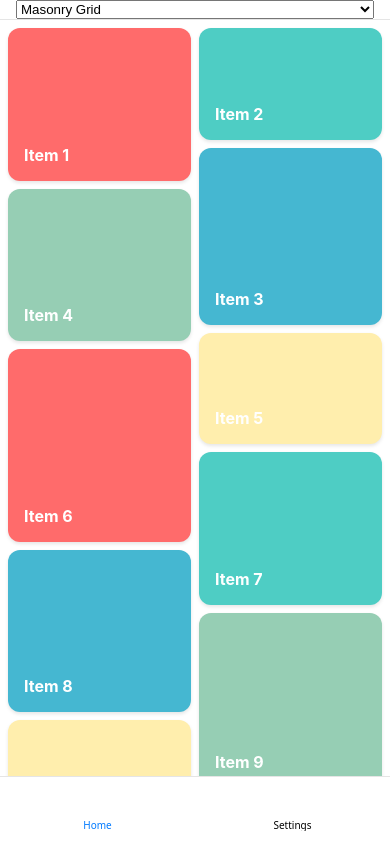
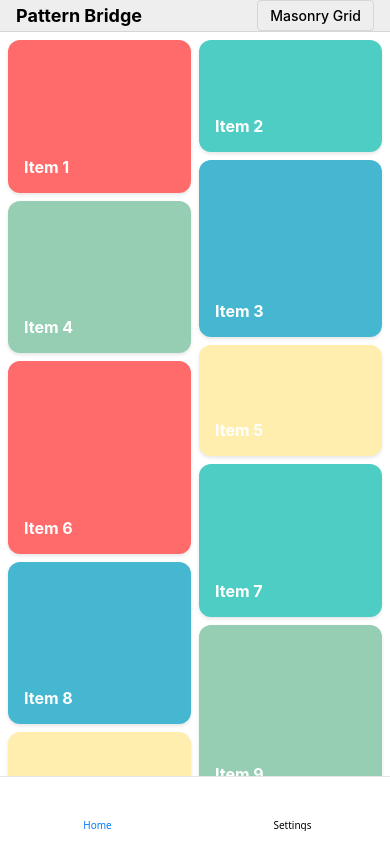
Before and after one commit to jackccrawford/pattern-bridge, a React Native app: screen /Home in a window 390 px wide. Built offline with nearby package versions, Linux system fonts and the light colour scheme; some icons are missing.

Commit message:
fix: improve pattern switching and modal UX
- Filter out current pattern from modal options
- Add transition state to prevent UI lockup
- Add cleanup delay for proper unmounting
- Memoize pattern rendering for better performance
- Follow MD3 guidelines for modal options

```diff
--- a/src/components/Header.tsx
+++ b/src/components/Header.tsx
@@ -1,87 +1,173 @@
-import React from 'react';
-import { StyleSheet, View, Platform } from 'react-native';
-import { Picker } from '@react-native-picker/picker';
+import React, { useState } from 'react';
+import { StyleSheet, View, Platform, Modal, Pressable, TouchableOpacity } from 'react-native';
 import { useTheme } from '../contexts/ThemeContext';
+import { Text } from './Text';
 
-type Pattern = 'masonry' | 'partyMode' | 'cardSwipe' | 'infiniteScroll';
+// [AI-FREEZE] Pattern type definition - core app pattern types should remain stable
+type Pattern = 'masonry' | 'cowbell' | 'cardswipe' | 'infinitescroll';
 
+// [AI-FREEZE] Component interface - maintains consistent prop structure
 interface HeaderProps {
   selectedPattern: Pattern;
   onPatternChange: (pattern: Pattern) => void;
 }
 
+// [AI-MUTABLE] Pattern options may change as new patterns are added
 const patterns = [
   { label: 'Masonry Grid', value: 'masonry' },
-  { label: 'Party Mode', value: 'partyMode' },
-  { label: 'Card Swipe', value: 'cardSwipe' },
-  { label: 'Infinite Scroll', value: 'infiniteScroll' },
+  { label: 'Party Mode', value: 'cowbell' },
+  { label: 'Card Swipe', value: 'cardswipe' },
+  { label: 'Infinite Scroll', value: 'infinitescroll' },
 ];
 
 export const Header: React.FC<HeaderProps> = ({ selectedPattern, onPatternChange }) => {
   const { theme } = useTheme();
+  const [modalVisible, setModalVisible] = useState(false);
+
+  // [AI-MUTABLE] Pattern label mapping may change with UI updates
+  const selectedLabel = patterns.find(p => p.value === selectedPattern)?.label || '';
 
   return (
-    <View style={[styles.header, { backgroundColor: theme.colors.surface }]}>
-      <View style={styles.pickerContainer}>
-        <Picker
-          selectedValue={selectedPattern}
-          onValueChange={(value) => onPatternChange(value as Pattern)}
-          style={[
-            styles.picker,
-            Platform.select({
-              ios: { color: theme.colors.text },
-              android: { color: theme.colors.text, backgroundColor: 'transparent' },
-            }),
-          ]}
-          itemStyle={Platform.select({
-            ios: { color: theme.colors.text },
-          })}
-        >
-          {patterns.map((pattern) => (
-            <Picker.Item
-              key={pattern.value}
-              label={pattern.label}
-              value={pattern.value}
-              color={theme.colors.text}
-            />
-          ))}
-        </Picker>
+    <>
+      {/* [AI-FREEZE] Header container structure - follows MD3 header pattern */}
+      <View style={[styles.headerContainer, { backgroundColor: '#eee' }]}>
+        <View style={styles.headerContent}>
+          <Text style={[styles.title, { color: theme.colors.text }]}>Pattern Bridge</Text>
+          <TouchableOpacity
+            style={[styles.selectorButton, { backgroundColor: theme.colors.surface }]}
+            onPress={() => setModalVisible(true)}
+          >
+            <Text style={[styles.selectedText, { color: theme.colors.text }]}>{selectedLabel}</Text>
+          </TouchableOpacity>
+        </View>
       </View>
-    </View>
+
+      {/* [AI-FREEZE] Modal implementation - follows MD3 bottom sheet pattern */}
+      <Modal
+        animationType="slide"
+        transparent={true}
+        visible={modalVisible}
+        onRequestClose={() => setModalVisible(false)}
+      >
+        <View style={styles.modalContainer}>
+          <Pressable
+            style={styles.modalOverlay}
+            onPress={() => setModalVisible(false)}
+          />
+          <View style={[
+            styles.modalContent,
+            { backgroundColor: theme.colors.surface }
+          ]}>
+            <View style={styles.modalHeader} />
+            {/* [AI-MUTABLE] Pattern option rendering - content may change */}
+            {patterns
+              .filter(pattern => pattern.value !== selectedPattern)
+              .map((pattern) => (
+                <TouchableOpacity
+                  key={pattern.value}
+                  style={styles.patternOption}
+                  onPress={() => {
+                    onPatternChange(pattern.value);
+                    setModalVisible(false);
+                  }}
+                >
+                  <Text
+                    style={[
+                      styles.patternText,
+                      { color: theme.colors.onSurface }
+                    ]}
+                  >
+                    {pattern.label}
+                  </Text>
+                </TouchableOpacity>
+              ))}
+            <View style={styles.modalFooter} />
+          </View>
+        </View>
+      </Modal>
+    </>
   );
 };
 
+// [AI-FREEZE] Style definitions - follows MD3 specifications and React Native best practices
 const styles = StyleSheet.create({
-  header: {
-    height: Platform.select({ ios: 44, android: 56 }),
+  headerContainer: {
+    width: '100%',
     borderBottomWidth: 1,
     borderBottomColor: 'rgba(0, 0, 0, 0.1)',
-    justifyContent: 'center',
+    height: Platform.select({ ios: 44, android: 56 }),
+  },
+  headerContent: {
+    flex: 1,
+    flexDirection: 'row',
+    alignItems: 'center',
+    justifyContent: 'space-between',
+    paddingHorizontal: 16,
+  },
+  title: {
+    fontSize: 18,
+    fontWeight: 'bold',
+    flexShrink: 0,
+  },
+  selectorButton: {
+    paddingHorizontal: 12,
+    paddingVertical: 6,
+    borderRadius: 4,
+    borderWidth: 1,
+    borderColor: 'rgba(0, 0, 0, 0.1)',
+  },
+  selectedText: {
+    fontSize: 14,
+    fontWeight: '500',
+  },
+  modalContainer: {
+    flex: 1,
+    position: 'relative',
+  },
+  modalOverlay: {
+    position: 'absolute',
+    top: 0,
+    left: 0,
+    right: 0,
+    bottom: 0,
+    backgroundColor: 'rgba(0, 0, 0, 0.6)',
+  },
+  modalContent: {
+    position: 'absolute',
+    bottom: Platform.select({ ios: 49, android: 56 }), // Height of bottom tab bar
+    left: 0,
+    right: 0,
+    borderTopLeftRadius: 28,
+    borderTopRightRadius: 28,
+    backgroundColor: '#ffffff',
     ...Platform.select({
-      android: {
-        elevation: 4,
-      },
       ios: {
         shadowColor: '#000',
-        shadowOffset: { width: 0, height: 2 },
-        shadowOpacity: 0.1,
-        shadowRadius: 2,
+        shadowOffset: { width: 0, height: -2 },
+        shadowOpacity: 0.15,
+        shadowRadius: 12,
+      },
+      android: {
+        elevation: 3,
       },
     }),
   },
-  pickerContainer: {
-    flex: 1,
+  modalHeader: {
+    height: 24,
+  },
+  modalFooter: {
+    height: 16,
+  },
+  patternOption: {
+    paddingVertical: 16,
+    paddingHorizontal: 24,
+    minHeight: 48,
     justifyContent: 'center',
-    paddingHorizontal: 16,
+    backgroundColor: '#ffffff',
   },
-  picker: {
-    ...Platform.select({
-      ios: {
-        height: 44,
-      },
-      android: {
-        height: 56,
-      },
-    }),
+  patternText: {
+    fontSize: 16,
+    lineHeight: 24,
+    fontWeight: '400',
   },
 });
--- a/src/screens/HomeScreen.tsx
+++ b/src/screens/HomeScreen.tsx
@@ -1,4 +1,4 @@
-import React from 'react';
+import React, { useState, useCallback } from 'react';
 import { StyleSheet, View } from 'react-native';
 import { SafeAreaView } from 'react-native-safe-area-context';
 import { useTheme } from '../contexts/ThemeContext';
@@ -8,30 +8,46 @@ import { InfiniteScrollDemo } from '../components/patterns/InfiniteScroll/Infini
 import { CowbellDemo } from '../components/patterns/PartyMode/CowbellDemo';
 import { Header } from '../components/Header';
 
-type Pattern = 'masonry' | 'partyMode' | 'cardSwipe' | 'infiniteScroll';
+type Pattern = 'masonry' | 'cowbell' | 'cardswipe' | 'infinitescroll';
 
 export const HomeScreen = () => {
   const { theme } = useTheme();
-  const [selectedPattern, setSelectedPattern] = React.useState<Pattern>('masonry');
+  const [selectedPattern, setSelectedPattern] = useState<Pattern>('masonry');
+  const [isTransitioning, setIsTransitioning] = useState(false);
 
-  const renderPattern = () => {
+  const handlePatternChange = useCallback((newPattern: Pattern) => {
+    if (isTransitioning) return; // Prevent multiple rapid switches
+    setIsTransitioning(true);
+
+    // Allow time for cleanup
+    setTimeout(() => {
+      setSelectedPattern(newPattern);
+      setIsTransitioning(false);
+    }, 100); // Short delay for cleanup
+  }, [isTransitioning]);
+
+  const renderPattern = useCallback(() => {
+    if (isTransitioning) {
+      return null; // Show nothing during transition
+    }
+
     switch (selectedPattern) {
       case 'masonry':
         return <MasonryGridDemo />;
-      case 'cardSwipe':
+      case 'cowbell':
+        return <CowbellDemo />;
+      case 'cardswipe':
         return <CardSwipeDemo />;
-      case 'infiniteScroll':
+      case 'infinitescroll':
         return <InfiniteScrollDemo />;
-      case 'partyMode':
-        return <CowbellDemo />;
       default:
         return <MasonryGridDemo />;
     }
-  };
+  }, [selectedPattern, isTransitioning]);
 
   return (
     <SafeAreaView style={[styles.container, { backgroundColor: theme.colors.background }]} edges={['top']}>
-      <Header selectedPattern={selectedPattern} onPatternChange={setSelectedPattern} />
+      <Header selectedPattern={selectedPattern} onPatternChange={handlePatternChange} />
       <View style={styles.content}>
         {renderPattern()}
       </View>
```
